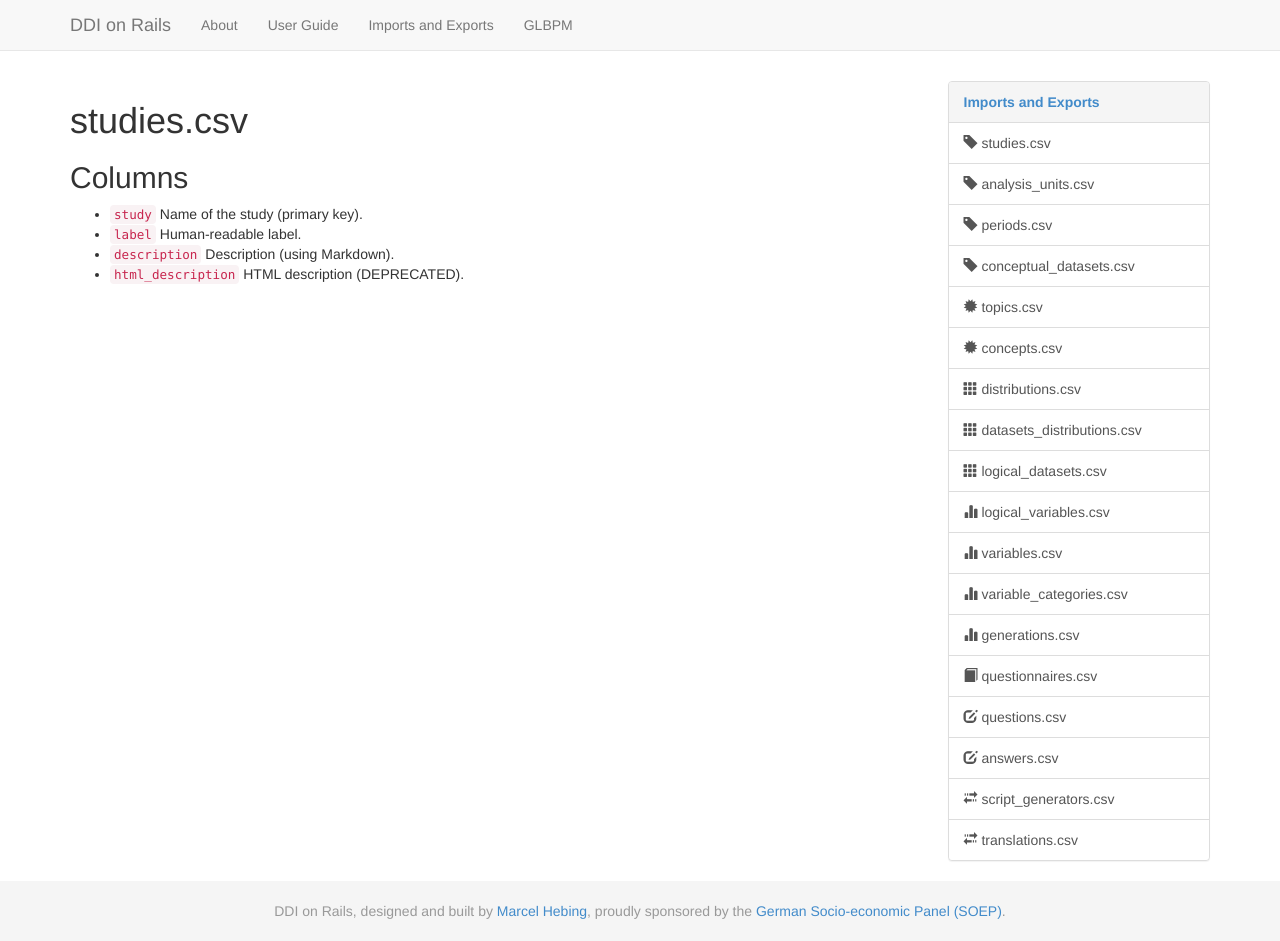
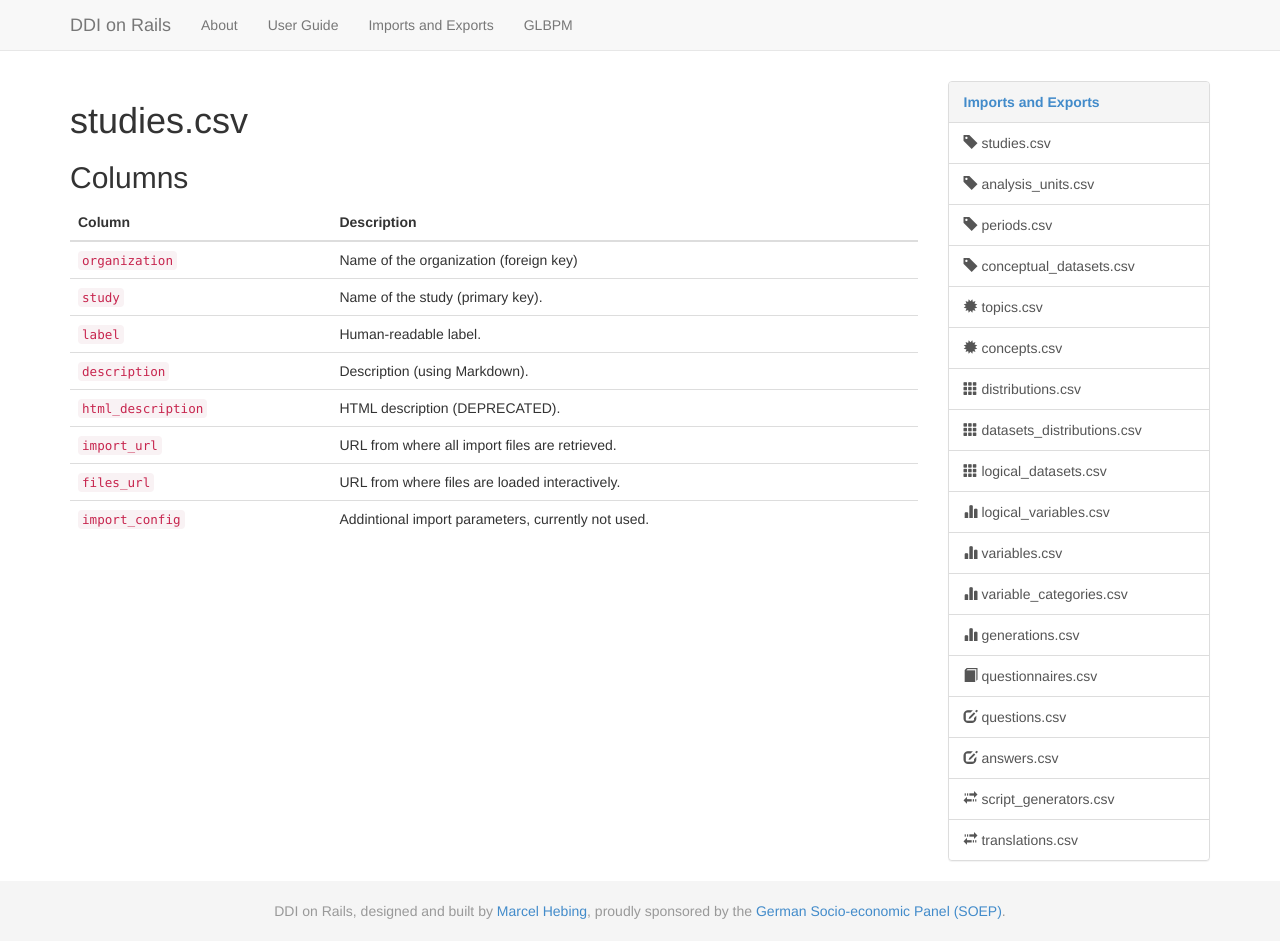
Before and after one commit to ddionrails/ddionrails.github.io, a Jekyll site: the page built from imports/studies_csv.markdown, in a window 1280 px wide. Built offline with Jekyll 4.4.1, drawn with Linux system fonts in a browser that asks for light colours.

Commit message:
Update description of studies.csv

```diff
--- a/imports/studies_csv.markdown
+++ b/imports/studies_csv.markdown
@@ -9,7 +9,13 @@ studies.csv
 Columns
 -------
 
-* `study` Name of the study (primary key).
-* `label` Human-readable label.
-* `description` Description (using Markdown).
-* `html_description` HTML description (DEPRECATED).
+Column | Description
+-------|------------
+`organization` | Name of the organization (foreign key)
+`study` | Name of the study (primary key).
+`label` | Human-readable label.
+`description` | Description (using Markdown).
+`html_description` | HTML description (DEPRECATED).
+`import_url` | URL from where all import files are retrieved.
+`files_url` | URL from where files are loaded interactively.
+`import_config` | Addintional import parameters, currently not used.
```
